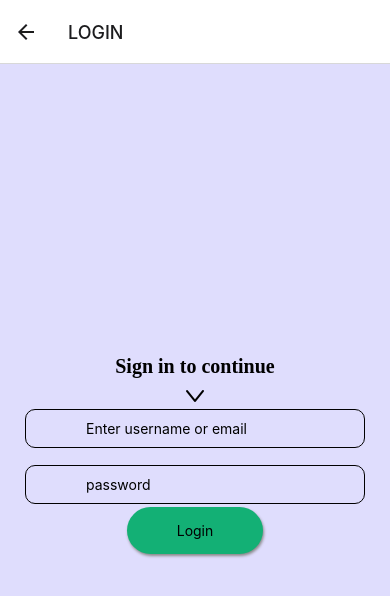
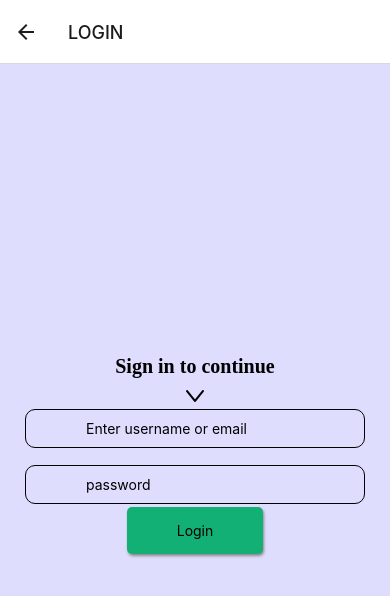
Before and after one commit to Kwadwo-900/bikeStore, a React Native app: screen /Login in a window 390 px wide. Shown: the top 596 px of the page. Built offline with nearby package versions, Linux system fonts and the light colour scheme.

Commit message:
added sign up page

```diff
--- a/App.js
+++ b/App.js
@@ -6,7 +6,7 @@ import { createNativeStackNavigator } from '@react-navigation/native-stack';
 import Login from "./screens/login.js";
 import Home from "./screens/home";
 import landing_page from "./screens/landing_page";
-//import sign_up from "./screens/sign_up_page";
+import sign_up from "./screens/sign_up_page";
 
 
 
@@ -21,7 +21,7 @@ export default function App() {
         <Stack.Navigator>
           <Stack.Screen name = "landing_page" component={landing_page} options={{title:"WELCOME"}}/>
           <Stack.Screen name="Login" component={Login} options={{title:"LOGIN"}}/>
-
+          <Stack.Screen name="Sign_up" component={sign_up} options={{title:"SIGN UP"}}/>
           <Stack.Screen name="Home" component={Home}
           options={{title:"SELECT BIKE",
         headerLeft:({onPress}) => {
--- a/screens/landing_page.js
+++ b/screens/landing_page.js
@@ -15,7 +15,7 @@ export default function landing_page({navigation}){
                 }}
 
                 style={styles.button}>
-                <Text style={{padding:5,color:"black",fontSize:'20px'}}>LOGIN</Text>
+                <Text style={{padding:5,color:"black",fontSize:'20px',fontWeight:'bold',paddingTop:10}}>LOGIN</Text>
                 </TouchableOpacity>
                 <TouchableOpacity
                 onPress = {()=>{
@@ -23,7 +23,7 @@ export default function landing_page({navigation}){
                 }}
 
                 style={styles.button1}>
-                <Text style={{padding:5,color:"black",fontSize:'20px'}}>SIGN UP</Text>
+                <Text style={{padding:5,color:"black",fontSize:'20px',fontWeight:'bold',paddingTop:10}}>SIGN UP</Text>
             </TouchableOpacity>
         </View>
         </ImageBackground>
--- a/screens/login.js
+++ b/screens/login.js
@@ -27,7 +27,7 @@ export default function Login({navigation}) {
     }}
 
    style={{backgroundColor:"#13b075", border:1, padding:5,marginTop:3,paddingHorizontal:40,
-      borderRadius:56, boxShadow:"1px 2px 3px #888888"
+      borderRadius:5, boxShadow:"1px 2px 3px #888888"
    ,}}>
 
    <Text style={{padding:10,color:"black"}}>Login</Text>
--- a/screens/sign_up_page.js
+++ b/screens/sign_up_page.js
@@ -1,8 +1,34 @@
-import react from "react";
-import { StyleSheet, Text, View ,Image,TextInput,TouchableOpacity,ImageBackground} from 'react-native';
+import React, {useState} from "react";
+import { StyleSheet, Text, View ,Image,TextInput,TouchableOpacity,Switch} from 'react-native';
 
 export default function sign_up(){
+
+    const [isEnabled,setIsEnabled] = useState(false);
+    const toggleSwitch = () =>setIsEnabled(previousState => !previousState);
+
     return(
+
+        <View style={styles.main}>
+            <View>
+            <Text styles={{fontWeight:'bold', fontSize:40}}> SIGN UP </Text>
+            </View>
+            <TextInput placeholder="First Name" style={styles.input}></TextInput>
+            <TextInput placeholder="Last name" style={styles.input}></TextInput>
+            <TextInput placeholder="Email" style={styles.input}></TextInput>
+            <TextInput placeholder="Password" style={styles.input}></TextInput>
+
+            <Switch
+           trackColor={{ false: "#767577", true: "#81b0ff" }}
+           thumbColor={isEnabled ? "#f5dd4b" : "#f4f3f4"}
+           ios_backgroundColor="#3e3e3e"
+            onValueChange={toggleSwitch}
+            value={isEnabled}
+            /><Text style={{marginBottom:20, fontWeight:'bold'}}>I accept Terms and Conditions</Text>
+
+            <TouchableOpacity style={styles.button}>
+            <Text style={{paddingTop:10,fontWeight:'bold'}}>CONTINUE</Text>
+            </TouchableOpacity>
+            </View>
 
     )
 }
@@ -10,10 +36,27 @@ export default function sign_up(){
 const styles = StyleSheet.create({
     main:{
         flex:1,
+        alignItems:'center',
+        justifyContent:'center',
+        fontSize:50,
+        fontWeight:'bold',
 
 
+    },
+    input:{
+        borderBottomWidth:2,
+       margin:30,
+      paddingHorizontal:50,
+    },
+
+    button:{
+        backgroundColor:"tomato",
+          textAlign:"center",
+          width:'40%',
+          height:35,
+          boxShadow:"1px 2px 3px #888888",
+          borderRadius:5,
     }
-})
 
 
-<Stack.Screen name="Sign_up" component={sign_up} options={{title:"SIGN UP"}}/>
+})
```
